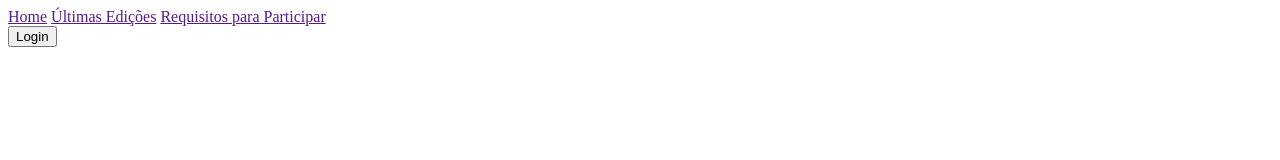
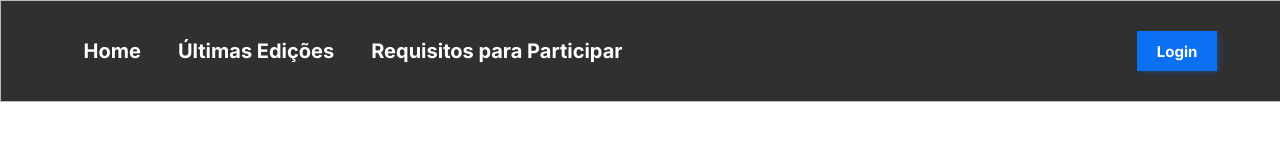
Before and after one commit to VagRodr/bootcamp-dnc, a plain HTML site: page index.htm in a window 1280 px wide. Drawn offline with Linux system fonts and the light colour scheme.

Commit message:
Adição da fonte Inter  e estilização do menu principal

```diff
--- a/index.htm
+++ b/index.htm
@@ -3,12 +3,15 @@
 <head>
     <meta charset="UTF-8">
     <meta name="viewport" content="width=device-width, initial-scale=1.0">
+    <link rel="preconnect" href="https://fonts.googleapis.com">
+    <link rel="preconnect" href="https://fonts.gstatic.com" crossorigin>
+    <link href="https://fonts.googleapis.com/css2?family=Inter:wght@400;700&display=swap" rel="stylesheet">
     <link rel="stylesheet" href="style.css">
     <title>Bootcamp DNC</title>
 </head>
 <body>
-    <nav>
-        <div>
+    <nav id="principal">
+        <div id="menu">
             <a href="">Home</a>
             <a href="">Últimas Edições</a>
             <a href="">Requisitos para Participar</a>
--- a/style.css
+++ b/style.css
@@ -0,0 +1,47 @@
+*{
+    margin: 0px;
+    padding: 0px;
+}
+
+#principal{
+    width: 100%;
+    height: 100px;
+    background-color: #303030;
+    display: flex;
+    justify-content: space-between;
+    align-items: center;
+    border: 1px solid #BABABA;
+}
+
+#menu{
+    display: flex;
+    width: 45%;
+    justify-content: space-around;
+    align-items: center;
+    margin-left: 5%;
+}
+
+#principal div a{
+    font-family: 'Inter', sans-serif;
+    color: #FFFFFF;
+    font-size: 20px;
+    font-weight: 600;
+    text-decoration: none;
+}
+
+    #principal div a:hover{
+        color: #CCCCCC;
+    }
+
+#principal button{
+    margin-right: 5%;
+    background-color: #0C70F2;
+    border: 0px;
+    height: 40px;
+    width: 80px;
+    font-family: 'Inter';
+    font-size: 15px;
+    font-weight: 600;
+    color: #FFF;
+    box-shadow: 3px 2px 4px 0px rgba(12, 112, 242, 0.25);
+}
```
